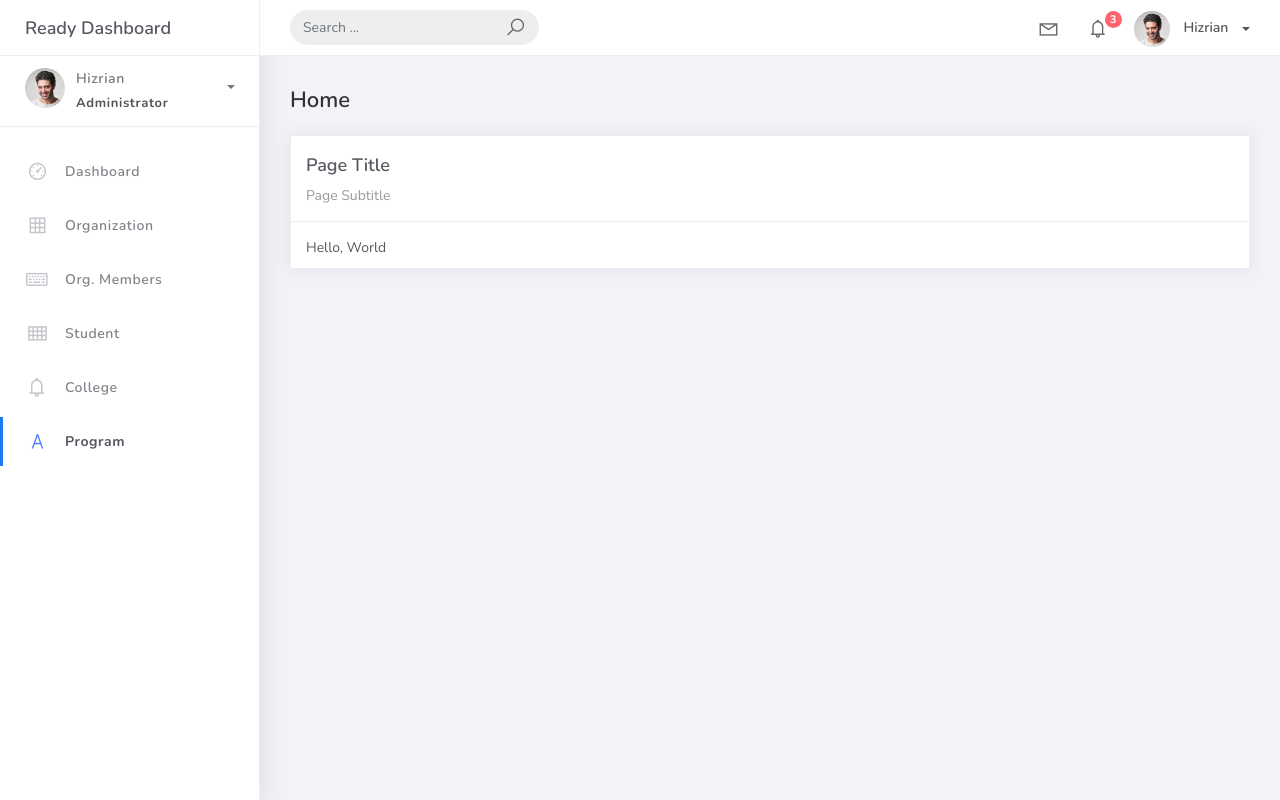
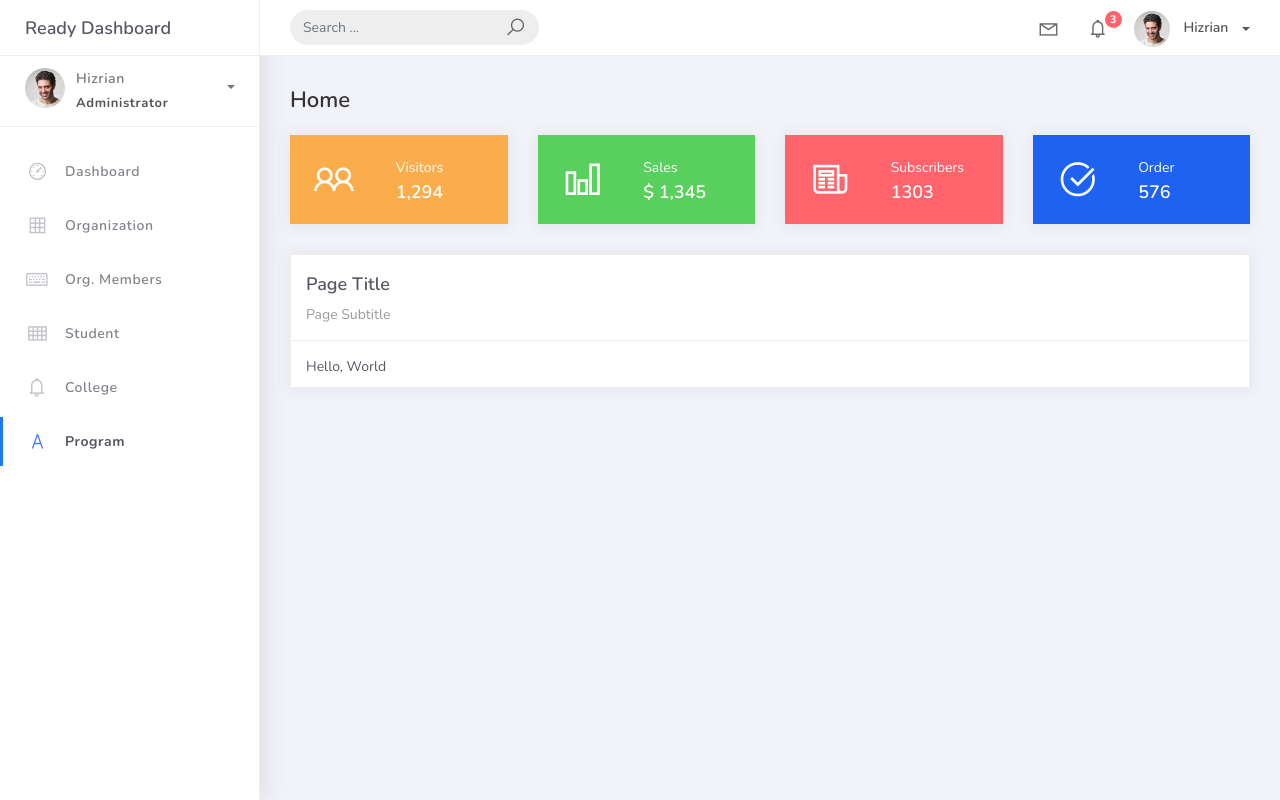
Before and after one commit to BBeelze/PSUSphere, a Django app: template projectsite/templates/home.html in a window 1280 px wide. Run offline with Django 5.2, Linux system fonts and the light colour scheme; the template is opened without the code that fills it, so the values that code supplies are empty; some libraries are stand-ins or nearby versions.

Commit message:
fixed home.html

```diff
--- a/projectsite/templates/home.html
+++ b/projectsite/templates/home.html
@@ -5,6 +5,87 @@
 <div class="content">
     <div class="container-fluid">
         <h4 class="page-title">Home</h4>
+        <div class="row">
+            <div class="col-md-3">
+                <div class="card card-stats card-warning">
+                    <div class="card-body">
+                        <div class="row">
+                            <div class="col-5">
+                                <div class="icon-big text-center">
+                                    <i class="la la-users"></i>
+                                </div>
+                            </div>
+                            <div class="col-7 d-flex align-items-center">
+                                <div class="numbers">
+                                    <p class="card-category">Visitors</p>
+                                    <h4 class="card-title">1,294</h4>
+                                </div>
+                            </div>
+                        </div>
+                    </div>
+                </div>
+            </div>
+
+            <div class="col-md-3">
+                <div class="card card-stats card-success">
+                    <div class="card-body">
+                        <div class="row">
+                            <div class="col-5">
+                                <div class="icon-big text-center">
+                                    <i class="la la-bar-chart"></i>
+                                </div>
+                            </div>
+                            <div class="col-7 d-flex align-items-center">
+                                <div class="numbers">
+                                    <p class="card-category">Sales</p>
+                                    <h4 class="card-title">$ 1,345</h4>
+                                </div>
+                            </div>
+                        </div>
+                    </div>
+                </div>
+            </div>
+
+            <div class="col-md-3">
+                <div class="card card-stats card-danger">
+                    <div class="card-body">
+                        <div class="row">
+                            <div class="col-5">
+                                <div class="icon-big text-center">
+                                    <i class="la la-newspaper-o"></i>
+                                </div>
+                            </div>
+                            <div class="col-7 d-flex align-items-center">
+                                <div class="numbers">
+                                    <p class="card-category">Subscribers</p>
+                                    <h4 class="card-title">1303</h4>
+                                </div>
+                            </div>
+                        </div>
+                    </div>
+                </div>
+            </div>
+
+            <div class="col-md-3">
+                <div class="card card-stats card-primary">
+                    <div class="card-body">
+                        <div class="row">
+                            <div class="col-5">
+                                <div class="icon-big text-center">
+                                    <i class="la la-check-circle"></i>
+                                </div>
+                            </div>
+                            <div class="col-7 d-flex align-items-center">
+                                <div class="numbers">
+                                    <p class="card-category">Order</p>
+                                    <h4 class="card-title">576</h4>
+                                </div>
+                            </div>
+                        </div>
+                    </div>
+                </div>
+            </div>
+        </div>
         <div class="row">
             <div class="col-md-12">
                 <div class="card">
--- a/projectsite/templates/org_list.html
+++ b/projectsite/templates/org_list.html
@@ -13,9 +13,9 @@
                     </div>
                     <div class="col-md-12 row">
                         <div class="col-md-6">
-                            <form class="navbar-left navbar-form nav-search mr-md-3" action="">
+                            <form class="navbar-left navbar-form nav-search mr-md-3" action="{% url 'organization-list' %}">
                                 <div class="input-group">
-                                    <input type="text" placeholder="Search ..." class="form-control" />
+                                    <input type="text" placeholder="Search ..." class="form-control" name="q" />
                                     <div class="input-group-append">
                                         <span class="input-group-text">
                                             <i class="la la-search search-icon"></i>
```
Also changed, not shown: projectsite/studentorg/views.py (+12 -0 lines).
